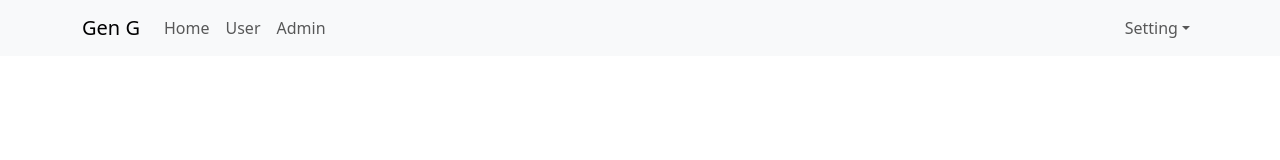
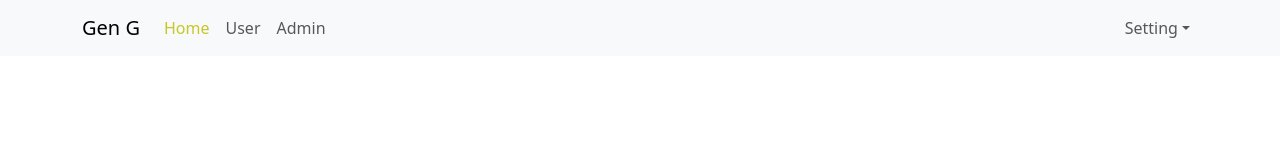
Before and after one commit to doquochuy2106/React-Hook1, a React (Create React App) app: page / in a window 1280 px wide. Shown: the top 160 px of the page. Built offline with nearby package versions, Linux system fonts and the light colour scheme.

Commit message:
video 50. Active Link - NavLink

```diff
--- a/src/App.scss
+++ b/src/App.scss
@@ -7,3 +7,20 @@
   -webkit-font-smoothing: antialiased;
   -moz-osx-font-smoothing: grayscale;
 }
+
+.app-container {
+  .header-container {
+    .navbar-nav {
+      .nav-link {}
+
+      .active {
+        color: #c7c728;
+      }
+    }
+
+
+    // .navbar-nav .nav-link.active {
+    //   color: red;
+    // }
+  }
+}
--- a/src/components/Header/Header.js
+++ b/src/components/Header/Header.js
@@ -2,7 +2,7 @@
 import Nav from 'react-bootstrap/Nav';
 import Navbar from 'react-bootstrap/Navbar';
 import NavDropdown from 'react-bootstrap/NavDropdown';
-import { Link } from 'react-router-dom';
+import { NavLink } from 'react-router-dom';
 const Header = () => {
     return (
         <Navbar expand="lg" className="bg-body-tertiary">
@@ -11,9 +11,9 @@
                 <Navbar.Toggle aria-controls="basic-navbar-nav" />
                 <Navbar.Collapse id="basic-navbar-nav">
                     <Nav className="me-auto">
-                        <Link to="/" className='nav-link'>Home</Link>
-                        <Link to="/users" className='nav-link'>User</Link>
-                        <Link to="/admins" className='nav-link'>Admin</Link>
+                        <NavLink to="/" className='nav-link'>Home</NavLink>
+                        <NavLink to="/users" className='nav-link'>User</NavLink>
+                        <NavLink to="/admins" className='nav-link'>Admin</NavLink>
                     </Nav>
                     <Nav>
                         <NavDropdown title="Setting" id="basic-nav-dropdown">
```
